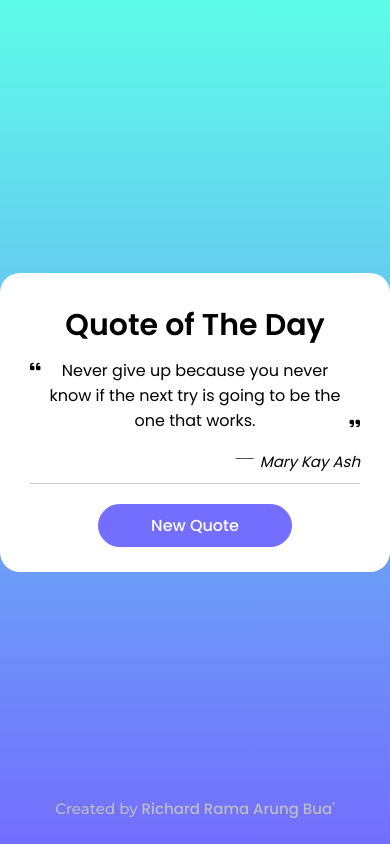
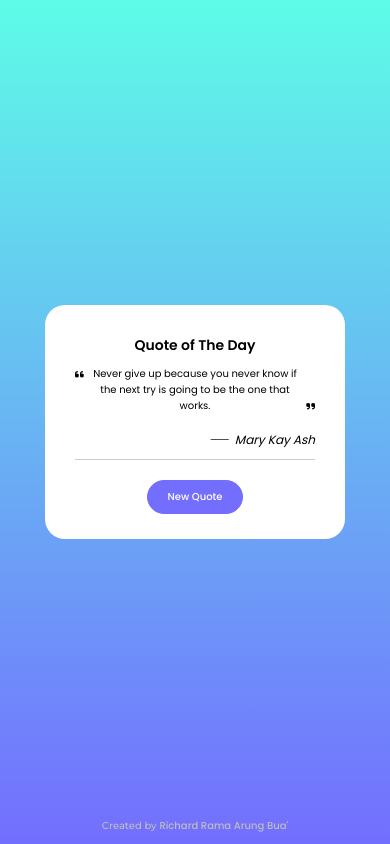
Before and after one commit to richardrama/Random-Quotes, a plain HTML site: page index.html in a window 390 px wide. Drawn offline with Linux system fonts and the light colour scheme.

Commit message:
Add files via upload

```diff
--- a/style.css
+++ b/style.css
@@ -108,3 +108,36 @@ body {
     text-decoration: none;
     color: #BDBDBD;
 }
+
+/* Responsive Media */
+@media (max-width: 450px) {
+    .container {
+        width: 300px;
+    }
+
+    .container .title {
+        font-size: 14px;
+    }
+
+    .content .quote-area .quote {
+        font-size: 10px;
+    }
+
+    .content .quote-area i{
+        font-size: 10px;
+    }
+
+    .content .author .name {
+        font-size: 12px;
+    }
+
+    .button button{
+        padding: 8px 20px;
+        font-size: 10px;
+    }
+
+    .foot {
+        margin-bottom: 10px;
+        font-size: 10px;
+    }
+}
```
